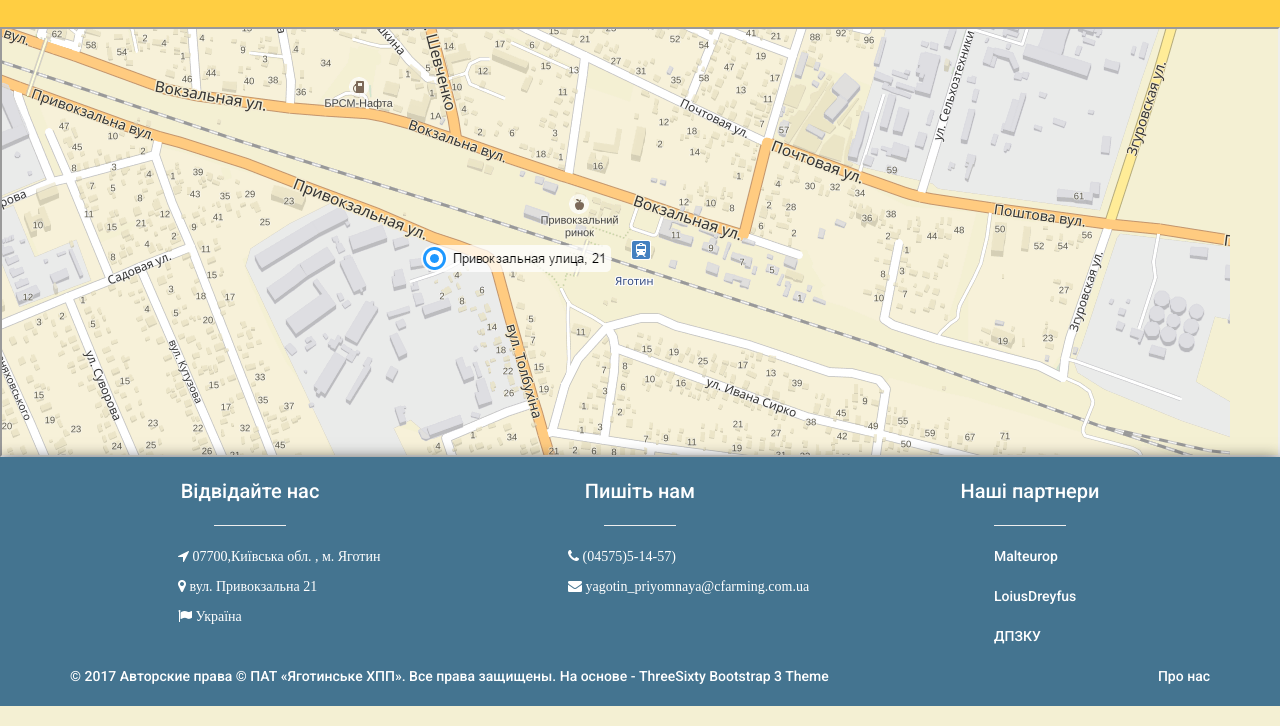
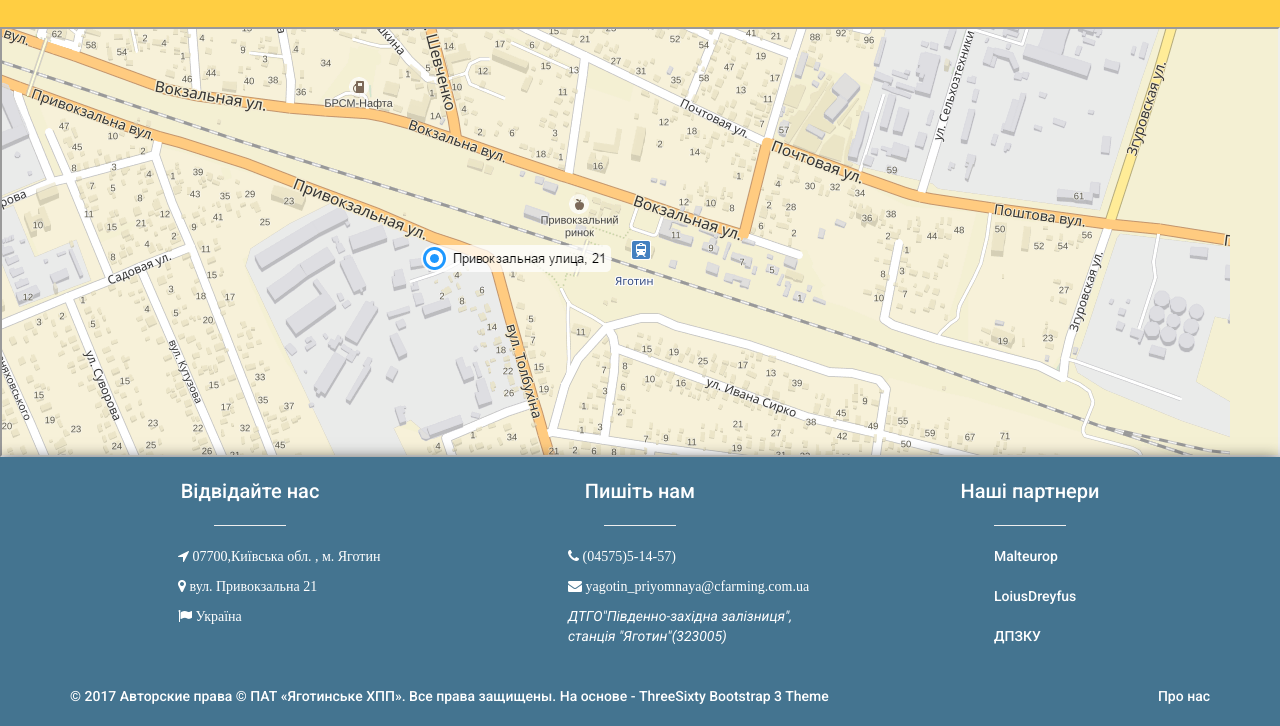
Before and after one commit to ITteM/yagotin-hpp, a plain HTML site: page index.html in a window 1280 px wide. Shown: the part 3018-3744 px from the top of the page. Drawn offline with nearby package versions, Linux system fonts and the light colour scheme.

Commit message:
add nomer st.

```diff
--- a/index.html
+++ b/index.html
@@ -478,6 +478,7 @@
              <div class="">
              <p><i class="fa fa-phone"><span> (04575)5-14-57)</span></i></p>
              <p><i class="fa fa-envelope"><span> yagotin_priyomnaya@cfarming.com.ua</span></i></p>
+             <p><i>ДТГО"Південно-західна залізниця", станція "Яготин"(323005)</i></p>
            </div>
 
         </div>
@@ -499,7 +500,7 @@
            	 </div>
 
             </div>
-
+           <br>
     </div>
 
            <div class="col-lg-12 col-md-12 footer">
```
